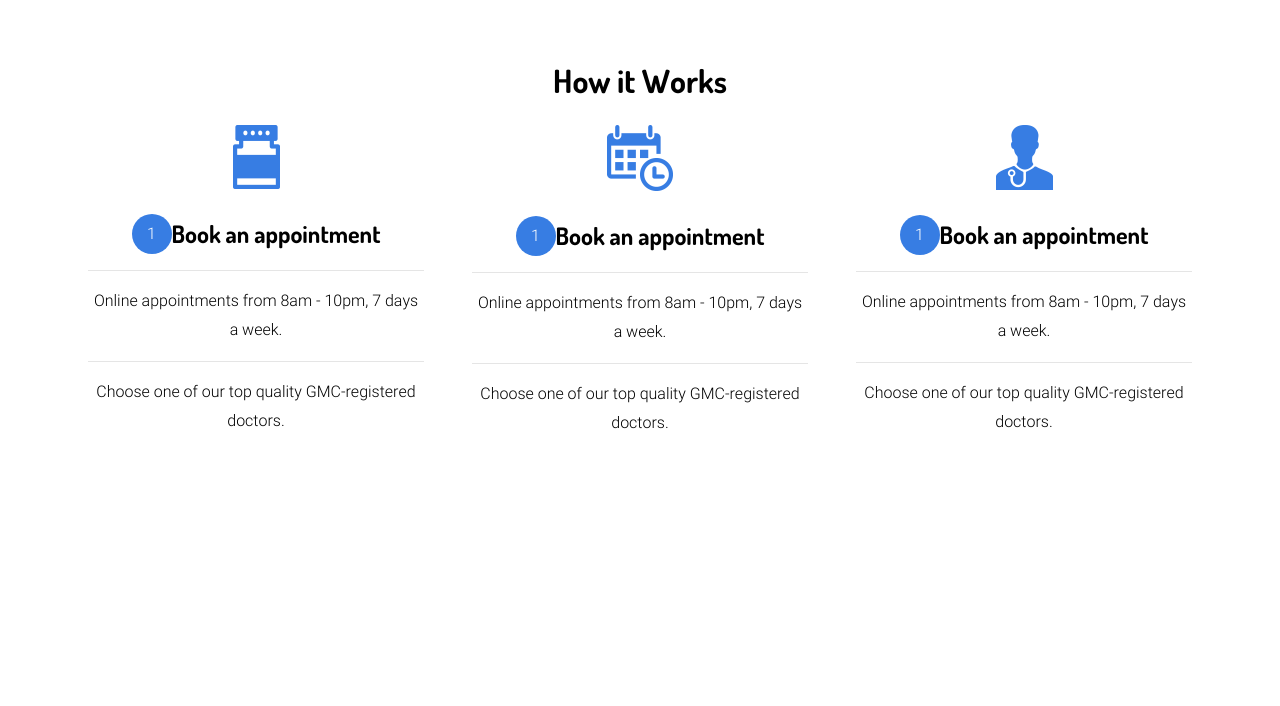
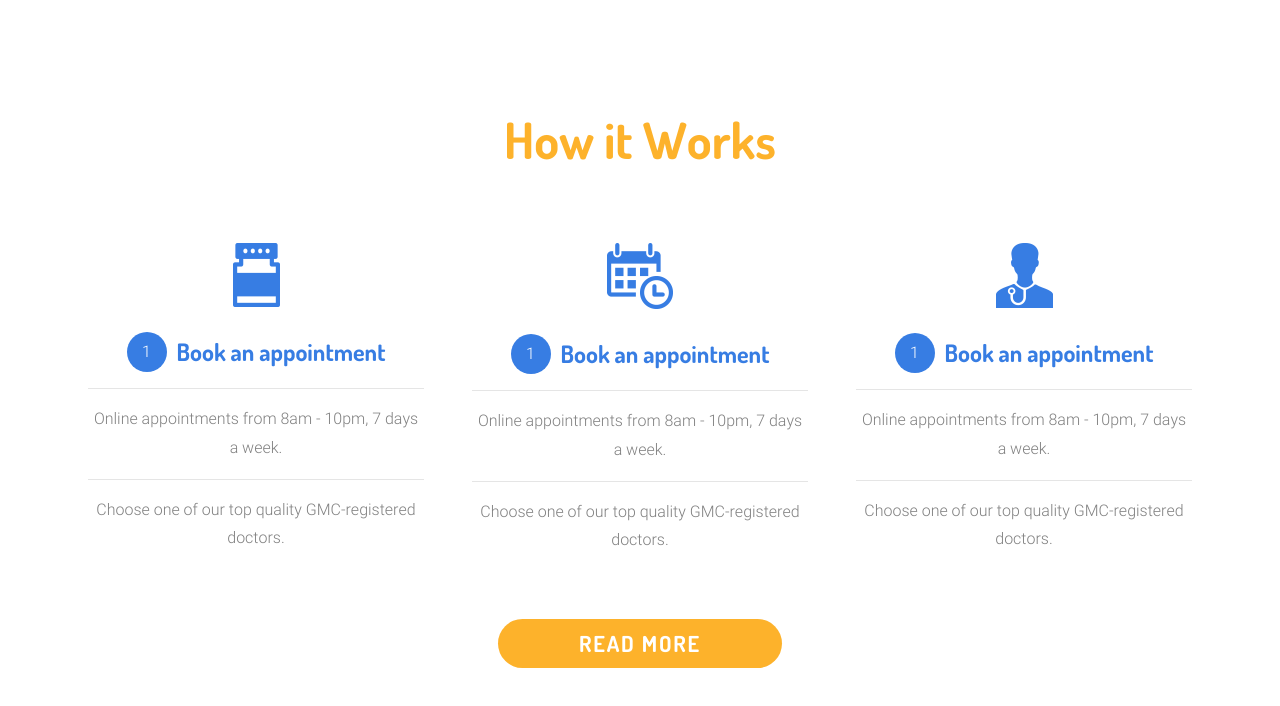
Before and after one commit to deja21k/Vega, a website: page index.html in a window 1280 px wide. Shown: the part 802-1508 px from the top of the page. Before the commit the page ends 1304 px from the top, so only its background shows below. Drawn offline with nearby package versions, Linux system fonts and the light colour scheme; a script that the page names is missing; files whose address does not match are found by name.

Commit message:
Done styles and added button on How it works section

```diff
--- a/index.html
+++ b/index.html
@@ -90,6 +90,7 @@
         </div>
       </div>
     </div>
+      <button type="button" class="btn btn-primary how-it-works__btn">Read More</button>
   </section>
 
 
--- a/scss/_vars.scss
+++ b/scss/_vars.scss
@@ -6,7 +6,9 @@
 
 $black: #000;
 $white: #fff;
-$blue:#377de3;
+$blue: #377de3;
+$silver: #808080;
+$orange: #fdb22b;
 /**
 * -----------------------------------------------------------------------
 *                                  Colors
--- a/scss/blocks/_block-how-it-works-section.scss
+++ b/scss/blocks/_block-how-it-works-section.scss
@@ -1,6 +1,11 @@
 .how-it-works {
   text-align: center;
   padding: $space-4;
+  h2 {
+    color: $orange;
+    font-size: 50px;
+    padding:$space-3;
+  }
 
   &__container {
     padding: 0;
@@ -14,6 +19,16 @@
     }
   }
 
+  &__btn {
+    background-color: $orange;
+    border: none;
+    margin-top: $space-4;
+    &:hover {
+      background-color: $silver;
+      border: none;
+    }
+  }
+
   .flex-item {
     color: white;
   }
--- a/scss/modules/_panel.scss
+++ b/scss/modules/_panel.scss
@@ -4,11 +4,17 @@
   }
   &__body {
     padding: 0 $space-2 ;
+    p {
+      color: $silver;
+    }
   }
   &__heading {
     display: flex;
     align-items: center;
     justify-content: center;
+    h4 {
+      color: $blue;
+    }
   }
   &__number {
     width: 40px;
@@ -19,6 +25,7 @@
     display: flex;
     align-items: center;
     justify-content: center;
+    margin-right: 10px;
   }
 
 }
```
Also changed, not shown: css/bundle.css, 1 other file.
